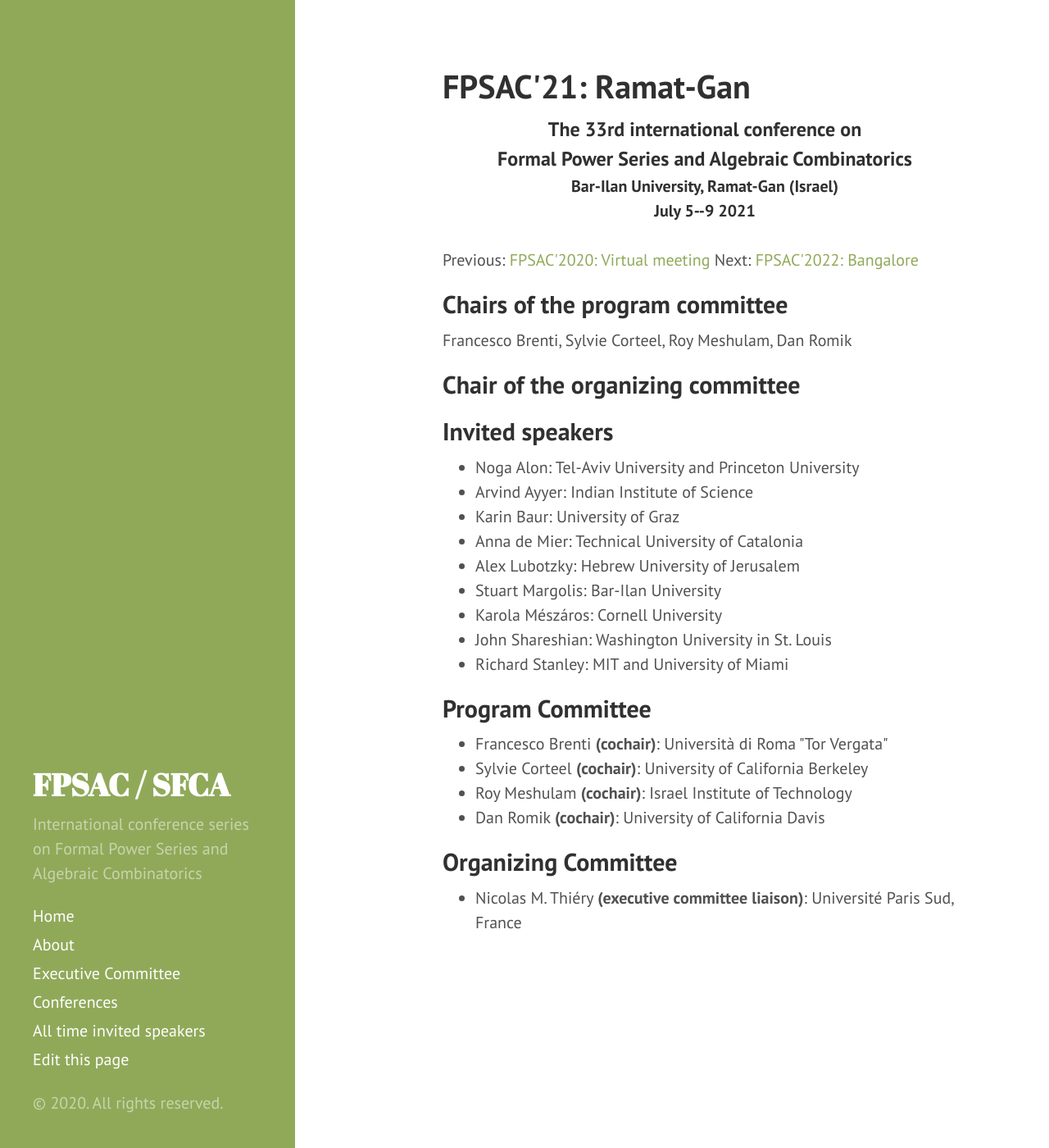
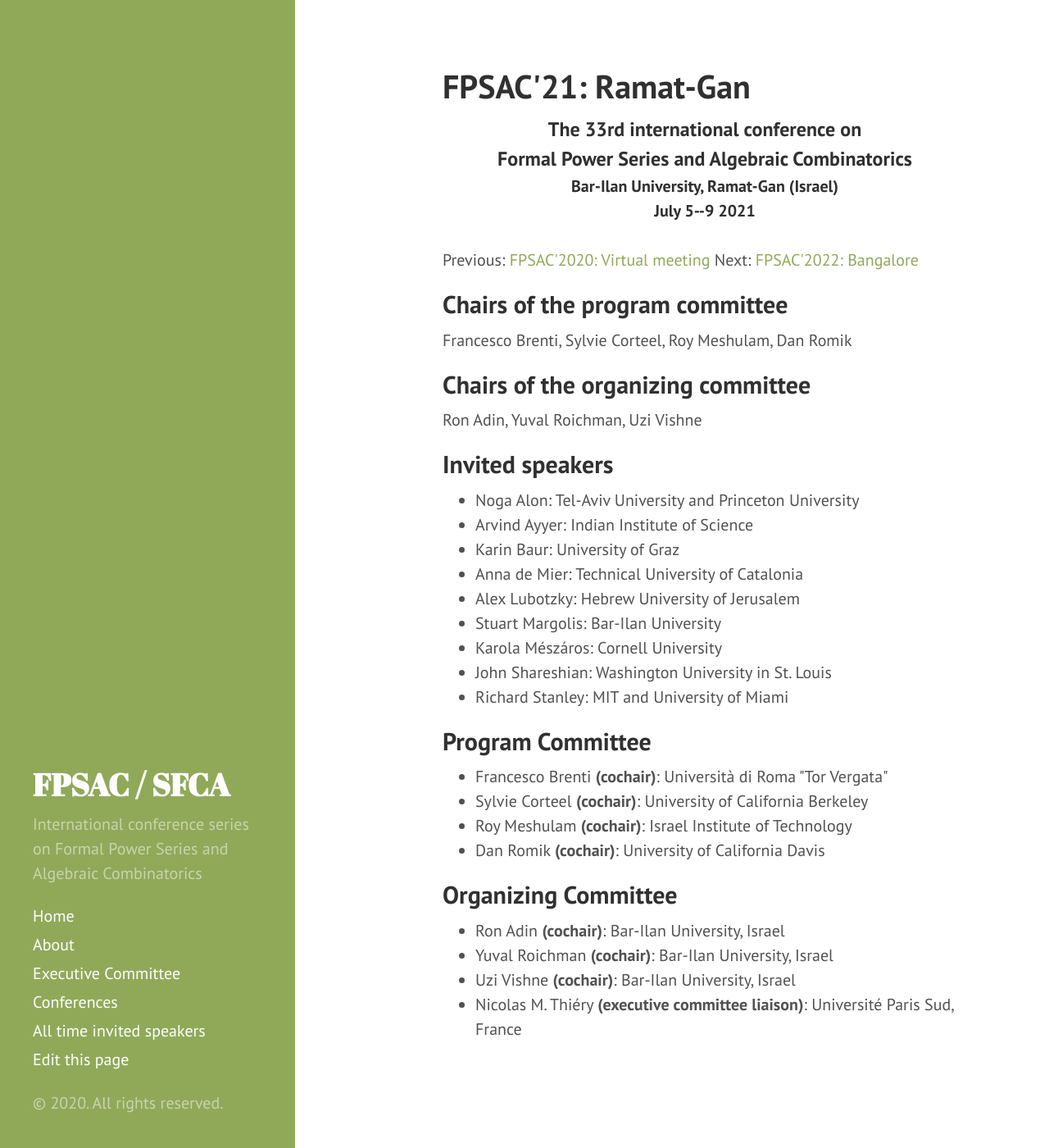
Before and after one commit to FPSAC/FPSAC.github.io, a Jekyll site: the page built from _confs/fpsac-2021.md, in a window 1280 px wide and 1400 px high. Shown: the whole window at 82% size. Built offline with Jekyll 4.4.1, drawn with Linux system fonts in a browser that asks for light colours.

Commit message:
added oc chairs to fpsac2021

```diff
--- a/_confs/fpsac-2021.md
+++ b/_confs/fpsac-2021.md
@@ -50,6 +50,18 @@
 
 organizing_committee:
 
+- name: Ron Adin
+  affiliation: Bar-Ilan University, Israel
+  role: cochair
+
+- name: Yuval Roichman
+  affiliation: Bar-Ilan University, Israel
+  role: cochair
+
+- name: Uzi Vishne
+  affiliation: Bar-Ilan University, Israel
+  role: cochair
+
 - name: Nicolas M. Thiéry
   affiliation: Université Paris Sud, France
   role: executive committee liaison
```
